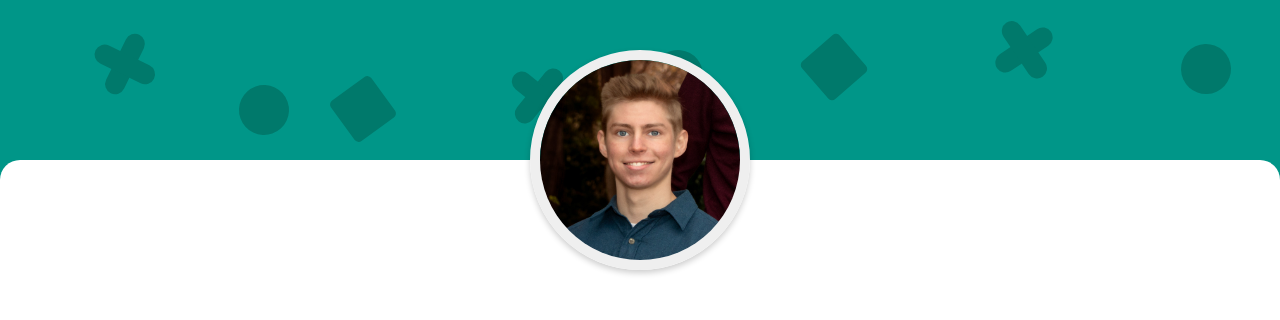
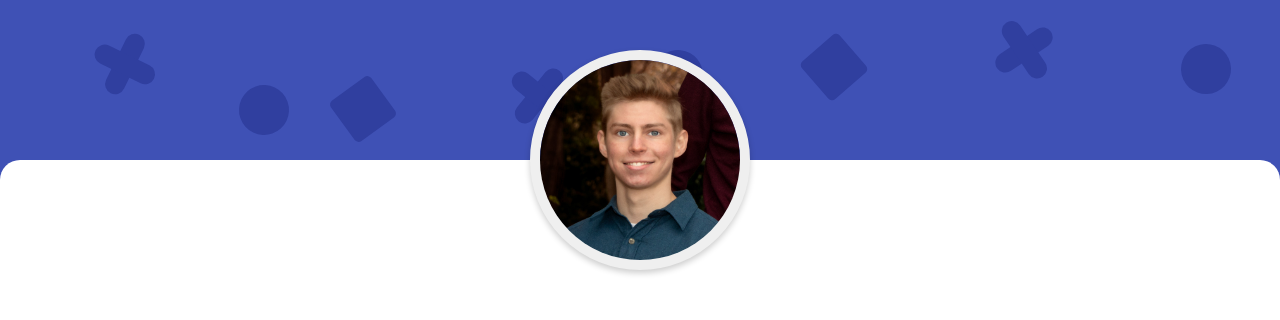
Before and after one commit to nmcmurdie/Portfolio, a React (Create React App) app: page / in a window 1280 px wide. Shown: the top 320 px of the page. Built offline with nearby package versions, Linux system fonts and the light colour scheme.

Commit message:
Remove themes

```diff
--- a/src/App.css
+++ b/src/App.css
@@ -9,6 +9,9 @@
   --text-tertiary: #7c7c7c;
   --text-alternate: #fff;
 
+  --accent-primary: #3f51b5;
+  --accent-secondary: #303F9F;
+
   --header-height: 180px;
 }
 
--- a/src/App.js
+++ b/src/App.js
@@ -1,19 +1,11 @@
-import { useEffect } from 'react'
 import Header from './layouts/Header'
 import Section from './layouts/Section'
 import TitleSection from './layouts/sections/TitleSection'
 import AboutSection from './layouts/sections/AboutSection'
-import { Themes } from './Constants'
 import './App.css';
 
 
 function App() {
-  useEffect(() => {
-    let theme = Themes[Math.floor(Math.random() * Themes.length)];
-    document.documentElement.style.setProperty('--accent-primary', theme.primary);
-    document.documentElement.style.setProperty('--accent-secondary', theme.secondary);
-  }, []);
-
   return (
     <>
       <Header />
--- a/src/Constants.js
+++ /dev/null
@@ -1,34 +0,0 @@
-export const Themes = [
-    {
-      primary: '#3f51b5',
-      secondary: '#303F9F'
-    },
-    {
-      primary: '#E91E63',
-      secondary: '#C2185B'
-    },
-    {
-      primary: '#673AB7',
-      secondary: '#512DA8'
-    },
-    {
-      primary: '#2196F3',
-      secondary: '#1E88E5'
-    },
-    {
-      primary: '#009688',
-      secondary: '#00796B'
-    },
-    {
-      primary: '#4CAF50',
-      secondary: '#43A047'
-    },
-    {
-      primary: '#FFC107',
-      secondary: '#FFB300'
-    },
-    {
-      primary: '#607D8B',
-      secondary: '#546E7A'
-    },
-  ]
--- a/src/components/Profile.css
+++ b/src/components/Profile.css
@@ -1,8 +1,5 @@
 .profile {
-    --profile-size: 200px;
-
     position: absolute;
-    width: var(--profile-size);
     border-radius: 50%;
     border: 10px solid var(--background-secondary);
     top: calc(-1 * var(--header-stub-height));
@@ -10,4 +7,5 @@
     transform: translate(-50%, -50%);
     box-shadow: 0 3px 6px rgba(0, 0, 0, .2);
     pointer-events: none;
+    background-color: #fff;
 }
--- a/src/components/Profile.js
+++ b/src/components/Profile.js
@@ -1,9 +1,11 @@
 import React from 'react'
 import './Profile.css'
 
+const PROFILE_SIZE = 200;
+
 function Profile() {
     return (
-        <img className="profile" src={process.env.PUBLIC_URL + "/img/profile.jpg"} alt="Profile Icon" />
+        <img width={`${PROFILE_SIZE}px`} height={`${PROFILE_SIZE}px`} className="profile" src={process.env.PUBLIC_URL + "/img/profile.jpg"} alt="Profile Icon" />
     )
 }
 
```
